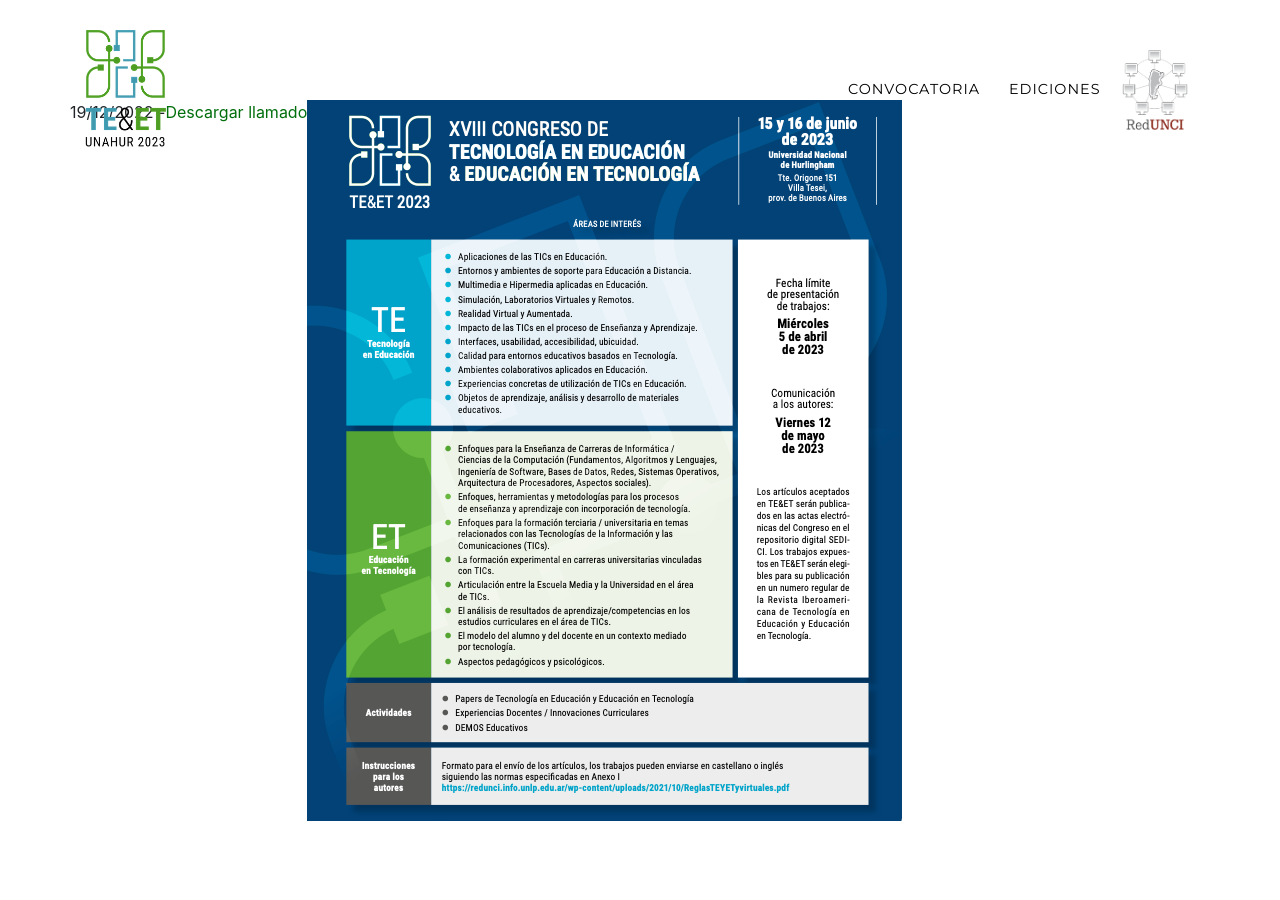
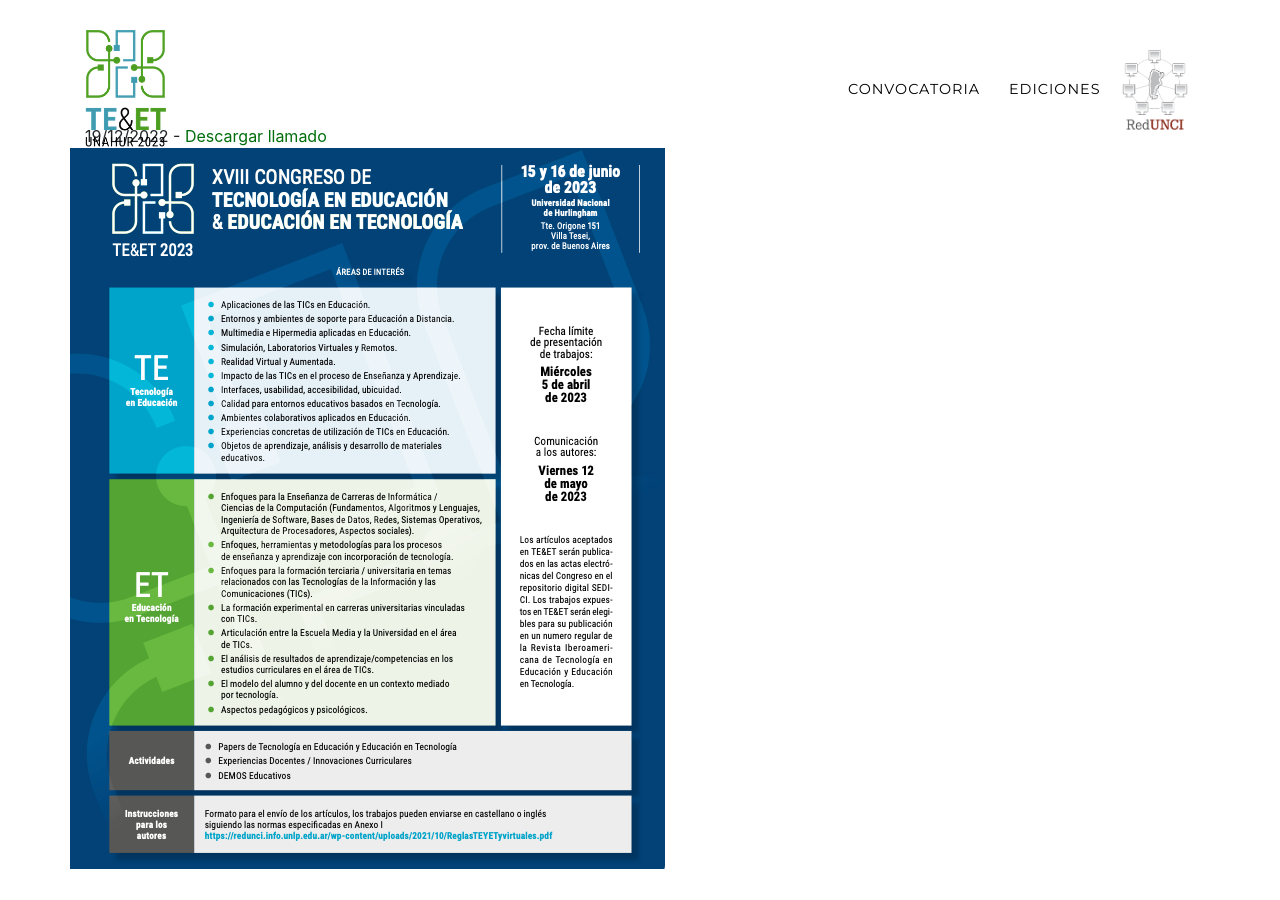
Before and after one commit to teyet2023unahur/teyet2023-2, a Jekyll site: the page built from presentacion-trabajos.md, in a window 1280 px wide and 900 px high. Built offline with Jekyll 4.4.1, drawn with Linux system fonts in a browser that asks for light colours; some web fonts are replaced.

Commit message:
agregado presentacion trabajos

```diff
--- a/_includes/presentacion-contenido.html
+++ b/_includes/presentacion-contenido.html
@@ -1,8 +1,13 @@
 <section class="page-section" id="presentaciones">
 <div class="container">
-    <div class="row">
+    <div>
+        <br />
+    </div>
+    <div>
         19/12/2022 - <a href="/assets/pdf/call-teyet-1-v2.pdf">Descargar llamado</a>
         <br />
+    </div>
+    <div class="row">
         <div>
             <img src="/assets/img/call-teyet.png">
         </div>
```
